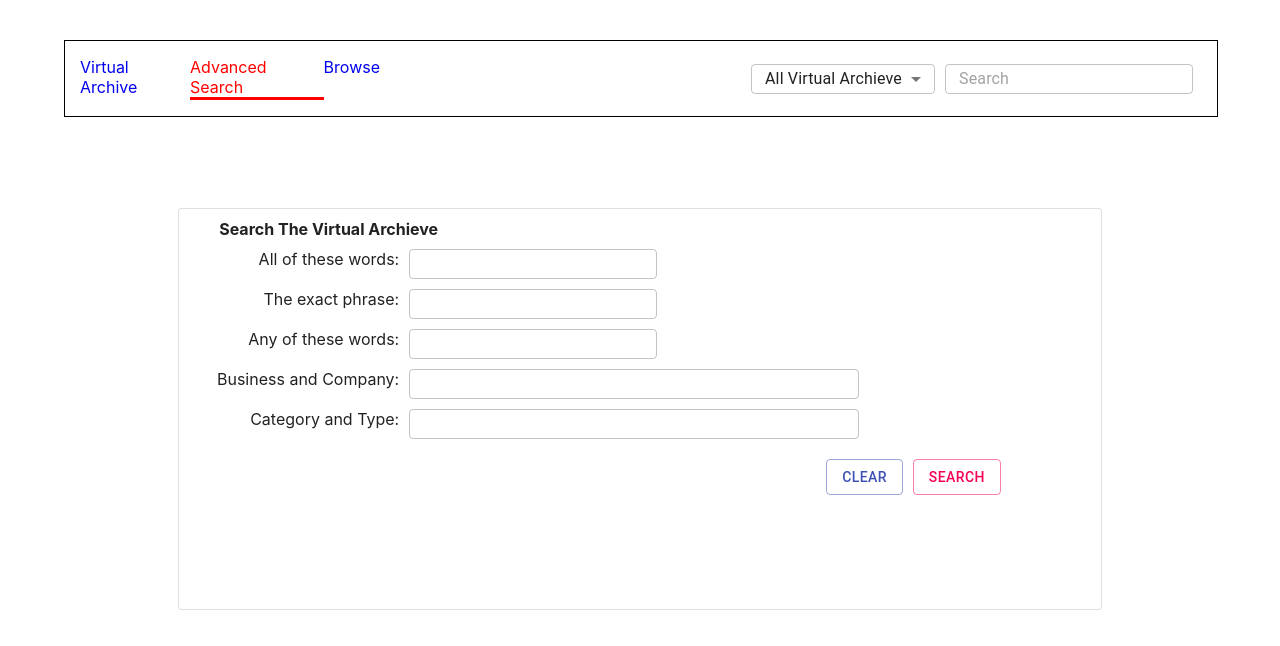
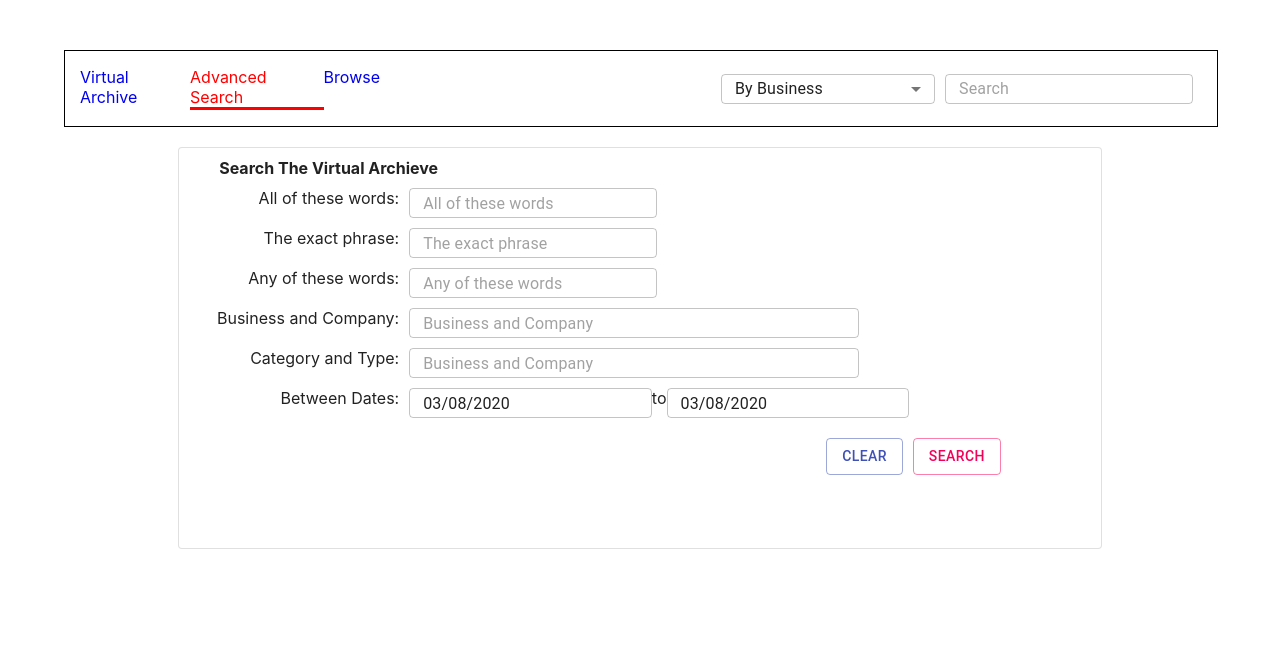
Before and after one commit to saini-abhishek/WebApp, a React app: page /advanced-search in a window 1280 px wide. Shown: the top 646 px of the page. Built offline with nearby package versions, Linux system fonts and the light colour scheme.

Commit message:
browse page added

```diff
--- a/package.json
+++ b/package.json
@@ -5,6 +5,7 @@
   "dependencies": {
     "@babel/core": "7.5.5",
     "@date-io/date-fns": "^2.8.0",
+    "@date-io/moment": "^1.3.9",
     "@material-ui/core": "^4.11.0",
     "@material-ui/icons": "^4.9.1",
     "@material-ui/pickers": "^3.2.10",
@@ -40,7 +41,9 @@
     "jest-environment-jsdom-fourteen": "0.1.0",
     "jest-resolve": "24.8.0",
     "jest-watch-typeahead": "0.3.1",
+    "lodash": "^4.17.19",
     "mini-css-extract-plugin": "0.5.0",
+    "moment": "^2.27.0",
     "optimize-css-assets-webpack-plugin": "5.0.3",
     "pnp-webpack-plugin": "1.5.0",
     "postcss-flexbugs-fixes": "4.1.0",
--- a/src/App.Router.jsx
+++ b/src/App.Router.jsx
@@ -13,20 +13,17 @@ import NavBar from './Module/Dashboard/NavBar';
 
 const useStyles = makeStyles(() => ({
     appWrapper: {
-        height: '100%',
         width: '100%',
         alignItems: 'center',
         display: 'flex',
     },
     mainLayout: {
-        height: '90%',
         width: '100%',
         display: 'flex',
         justifyContent: 'center',
 
     },
     dashboard: {
-        // border: '1px solid',
         width: '90%',
         height: 'inherit',
     },
--- a/src/Module/AdvancedSearch/index.jsx
+++ b/src/Module/AdvancedSearch/index.jsx
@@ -1,16 +1,18 @@
-import React from 'react';
+import React, { useState } from 'react';
 import clsx from 'clsx';
 import { makeStyles } from '@material-ui/core';
 import Paper from '@material-ui/core/Paper';
 import Typography from '@material-ui/core/Typography';
 import TextField from '@material-ui/core/TextField';
 import Button from '@material-ui/core/Button';
-import DateFnsUtils from '@date-io/date-fns';
 import { DatePicker, MuiPickersUtilsProvider  } from "@material-ui/pickers";
+import moment from 'moment';
+import MomentUtils from "@date-io/moment";
 
 
 const useStyles = makeStyles((theme) => ({
     root: {
+        marginTop: '20px',
         display: 'flex',
         justifyContent: 'center',
         alignItems: 'center',
@@ -46,6 +48,7 @@ const useStyles = makeStyles((theme) => ({
     },
     input_block: {
         marginTop: '10px',
+        display: 'flex',
     },
     action_block: {
         marginTop: '20px',
@@ -62,10 +65,18 @@ const useStyles = makeStyles((theme) => ({
     businessAndCompany: {
         width: '450px',
     },
+    date_wrapper: {
+        display: 'flex',
+        width: '500px',
+        justifyContent: 'space-between',
+    },
 }));
 
 const AdvancedSearch = () => {
     const classes = useStyles();
+    const [fromDate, setFromDate] = useState(new Date());
+    const [toDate, setToDate] = useState(new Date());
+
     return (
         <div className={classes.root}>
             <Paper variant="outlined" className={classes.paper} >
@@ -81,7 +92,11 @@ const AdvancedSearch = () => {
                                     All of these words:
                                 </Typography>
                             </div>
-                            <TextField variant="outlined" className={classes.inputField}></TextField>
+                            <TextField
+                                variant="outlined"
+                                className={classes.inputField}
+                                placeholder="All of these words"
+                            />
                         </div>
                         <div className={classes.input_block}>
                             <div className={classes.label}>
@@ -89,7 +104,11 @@ const AdvancedSearch = () => {
                                     The exact phrase:
                                 </Typography>
                             </div>
-                            <TextField variant="outlined" className={classes.inputField}></TextField>
+                            <TextField
+                                variant="outlined"
+                                className={classes.inputField}
+                                placeholder="The exact phrase"
+                            />
                         </div>
                         <div className={classes.input_block}>
                             <div className={classes.label}>
@@ -97,7 +116,11 @@ const AdvancedSearch = () => {
                                     Any of these words:
                                 </Typography>
                             </div>
-                            <TextField variant="outlined" className={classes.inputField}></TextField>
+                            <TextField
+                                variant="outlined"
+                                className={classes.inputField}
+                                placeholder="Any of these words"
+                                />
                         </div>
                         <div className={classes.input_block}>
                             <div className={classes.label}>
@@ -105,7 +128,11 @@ const AdvancedSearch = () => {
                                     Business and Company:
                                 </Typography>
                             </div>
-                            <TextField variant="outlined" className={clsx(classes.inputField, classes.businessAndCompany)} />
+                            <TextField
+                                variant="outlined"
+                                className={clsx(classes.inputField, classes.businessAndCompany)}
+                                placeholder="Business and Company"
+                                />
                         </div>
                         <div className={classes.input_block}>
                             <div className={classes.label}>
@@ -113,7 +140,39 @@ const AdvancedSearch = () => {
                                     Category and Type:
                                 </Typography>
                             </div>
-                            <TextField variant="outlined" className={clsx(classes.inputField, classes.categoryandType)} />
+                            <TextField
+                                variant="outlined"
+                                placeholder="Business and Company"
+                                className={clsx(classes.inputField, classes.categoryandType)}
+                            />
+                        </div>
+                        <div className={classes.input_block}>
+                            <div className={classes.label}>
+                                <Typography variant="body">
+                                    Between Dates:
+                                </Typography>
+                            </div>
+                            <div className={classes.date_wrapper}>
+                                <MuiPickersUtilsProvider libInstance={moment} utils={MomentUtils}>
+                                    <DatePicker
+                                        value={fromDate}
+                                        inputVariant="outlined"
+                                        format="DD/MM/yy"
+                                        onChange={date => setFromDate(date)}
+                                        className={classes.inputField}
+                                    />
+                                </MuiPickersUtilsProvider>
+                                <Typography variant="body">to</Typography>
+                                <MuiPickersUtilsProvider libInstance={moment} utils={MomentUtils}>
+                                    <DatePicker
+                                        value={toDate}
+                                        inputVariant="outlined"
+                                        format="DD/MM/yy"
+                                        onChange={date => setToDate(date)}
+                                        className={classes.inputField}
+                                    />
+                                </MuiPickersUtilsProvider>
+                            </div>
                         </div>
                         <div className={classes.action_block}>
                             <Button
@@ -130,18 +189,8 @@ const AdvancedSearch = () => {
                                 Search
                             </Button>
                         </div>
-                        {/* <div>
-                            <Typography variant="body">
-                                Between Dates:
-                            </Typography>
-                            <TextField
-                                id="date"
-                                label="from"
-                                type="date"
-                                variant="outlined"
-                                placeholder={false}
-                            />
-                        </div> */}
+                        <div>
+                        </div>
                 </div>
             </Paper>
         </div>
--- a/src/Module/Browse/index.jsx
+++ b/src/Module/Browse/index.jsx
@@ -1,9 +1,125 @@
-import React from 'react';
+import React, { Fragment } from 'react';
+import _ from 'lodash';
+import Typography from '@material-ui/core/Typography';
+import { makeStyles } from '@material-ui/core';
+import Accordion from '@material-ui/core/Accordion';
+import AccordionSummary from '@material-ui/core/AccordionSummary';
+import AccordionDetails from '@material-ui/core/AccordionDetails';
+import ExpandMoreIcon from '@material-ui/icons/ExpandMore';
+
+const useStyles = makeStyles((theme) => ({
+    browse_block: {
+        marginTop: '20px',
+    },
+    root: {
+        width: '100%',
+    },
+    heading: {
+      fontSize: theme.typography.pxToRem(15),
+      fontWeight: theme.typography.fontWeightRegular,
+    },
+    categories_acc_details: {
+        flexDirection: 'column',
+    },
+    inner_block: {
+        marginTop: '20px',
+    },
+}));
 
 
 const Browse = () => {
+    const classes = useStyles();
+    const categories = ['agents', 'corporate'];
     return (
-        <h1>Browse</h1>
+        <div className={classes.browse_block}>
+            <Typography variant="h6" color="secondary">Browse</Typography>
+            <Typography variant="body1" >
+                You can browse the archive by using one of three methods: by business, by category(to find different type of records) or through the company Dictonary.
+            </Typography>
+            <div className={classes.inner_block}>
+                <Accordion>
+                    <AccordionSummary
+                    expandIcon={<ExpandMoreIcon />}
+                    aria-controls="panel1a-content"
+                    id="panel1a-header"
+                    >
+                    <Typography className={classes.heading}>Business</Typography>
+                    </AccordionSummary>
+                    <AccordionDetails>
+                    <Typography>
+                        Lorem ipsum dolor sit amet, consectetur adipiscing elit. Suspendisse malesuada lacus ex,
+                        sit amet blandit leo lobortis eget.
+                    </Typography>
+                    </AccordionDetails>
+                </Accordion>
+                <br/>
+                <Accordion>
+                    <AccordionSummary
+                        expandIcon={<ExpandMoreIcon />}
+                        aria-controls="panel1a-content"
+                        id="panel1a-header"
+                        >
+                        <Typography className={classes.heading}>Categories</Typography>
+                    </AccordionSummary>
+                    <AccordionDetails className={classes.categories_acc_details}>
+                        {_.map(categories, (category) => (
+                            <Fragment>
+                            <div>
+                                <Accordion>
+                                    <AccordionSummary
+                                        expandIcon={<ExpandMoreIcon />}
+                                        aria-controls="panel1a-content"
+                                        id="panel1a-header"
+                                        >
+                                        <Typography className={classes.heading}>{category}</Typography>
+                                    </AccordionSummary>
+                                    <AccordionDetails>
+                                    Lorem ipsum dolor sit amet, consectetur adipiscing elit. Suspendisse malesuada lacus ex,
+                        sit amet blandit leo lobortis eget.
+                                    </AccordionDetails>
+                                </Accordion>
+                            </div>
+                            <br/>
+                            </Fragment>
+                        ))}
+                    </AccordionDetails>
+                </Accordion>
+                <br/>
+
+                <Accordion>
+                    <AccordionSummary
+                    expandIcon={<ExpandMoreIcon />}
+                    aria-controls="panel1a-content"
+                    id="panel1a-header"
+                    >
+                    <Typography className={classes.heading}>Company Dictonary</Typography>
+                    </AccordionSummary>
+                    <AccordionDetails>
+                    <Typography>
+                        Lorem ipsum dolor sit amet, consectetur adipiscing elit. Suspendisse malesuada lacus ex,
+                        sit amet blandit leo lobortis eget.
+                    </Typography>
+                    </AccordionDetails>
+                </Accordion>
+                <br/>
+
+                <Accordion>
+                    <AccordionSummary
+                        expandIcon={<ExpandMoreIcon />}
+                        aria-controls="panel1a-content"
+                        id="panel1a-header"
+                    >
+                    <Typography className={classes.heading}>Company Dictonary (By Date)</Typography>
+                    </AccordionSummary>
+                    <AccordionDetails>
+                    <Typography>
+                        Lorem ipsum dolor sit amet, consectetur adipiscing elit. Suspendisse malesuada lacus ex,
+                        sit amet blandit leo lobortis eget.
+                    </Typography>
+                    </AccordionDetails>
+                </Accordion>
+            </div>
+        </div>
     );
 };
 
--- a/src/Module/Dashboard/NavBar.jsx
+++ b/src/Module/Dashboard/NavBar.jsx
@@ -1,4 +1,5 @@
-import React from 'react';
+import React, {useRef, useState, useEffect} from 'react';
+import _ from 'lodash';
 import { makeStyles } from '@material-ui/core';
 import TextField from '@material-ui/core/TextField';
 import InputLabel from '@material-ui/core/InputLabel';
@@ -7,13 +8,17 @@ import FormControl from '@material-ui/core/FormControl';
 import Select from '@material-ui/core/Select';
 import NativeSelect from '@material-ui/core/NativeSelect';
 import { Route, NavLink , BrowserRouter as Router } from 'react-router-dom';
+import Button from '@material-ui/core/Button';
+import Menu from '@material-ui/core/Menu';
+import MenuItem from '@material-ui/core/MenuItem';
 
 
 const useStyles = makeStyles(() => ({
     navbar: {
         display: 'flex',
         width: '100%',
-        border: '1px solid'
+        border: '1px solid',
+        marginTop: '50px',
     },
     navItemBlock: {
         display: 'flex',
@@ -58,6 +63,7 @@ const useStyles = makeStyles(() => ({
 
 const NavBar = () => {
     const classes = useStyles();
+    const options =  ["By Business", "By Company", "By Company Dictionary", "By Date"];
     return (
         <div className={classes.navbar}>
             <div className={classes.navItemBlock}>
@@ -74,10 +80,7 @@ const NavBar = () => {
                         value="All Virtual Archieve"
                         onChange={() => {}}
                     >
-                    <option aria-label="None" value="" />
-                    <option value="All Virtual Archieve">All Virtual Archieve</option>
-                    <option value="All Virtual Archieve">All Virtual Archieve</option>
-                    <option value="All Virtual Archieve">All Virtual Archieve</option>
+                        {_.map(options, option => (<option value={option}>{option}</option>))}
                     </Select>
                 </FormControl>
             </div>
```
Also changed, not shown: 1 other file (tests, documents, lock files or other folders).
